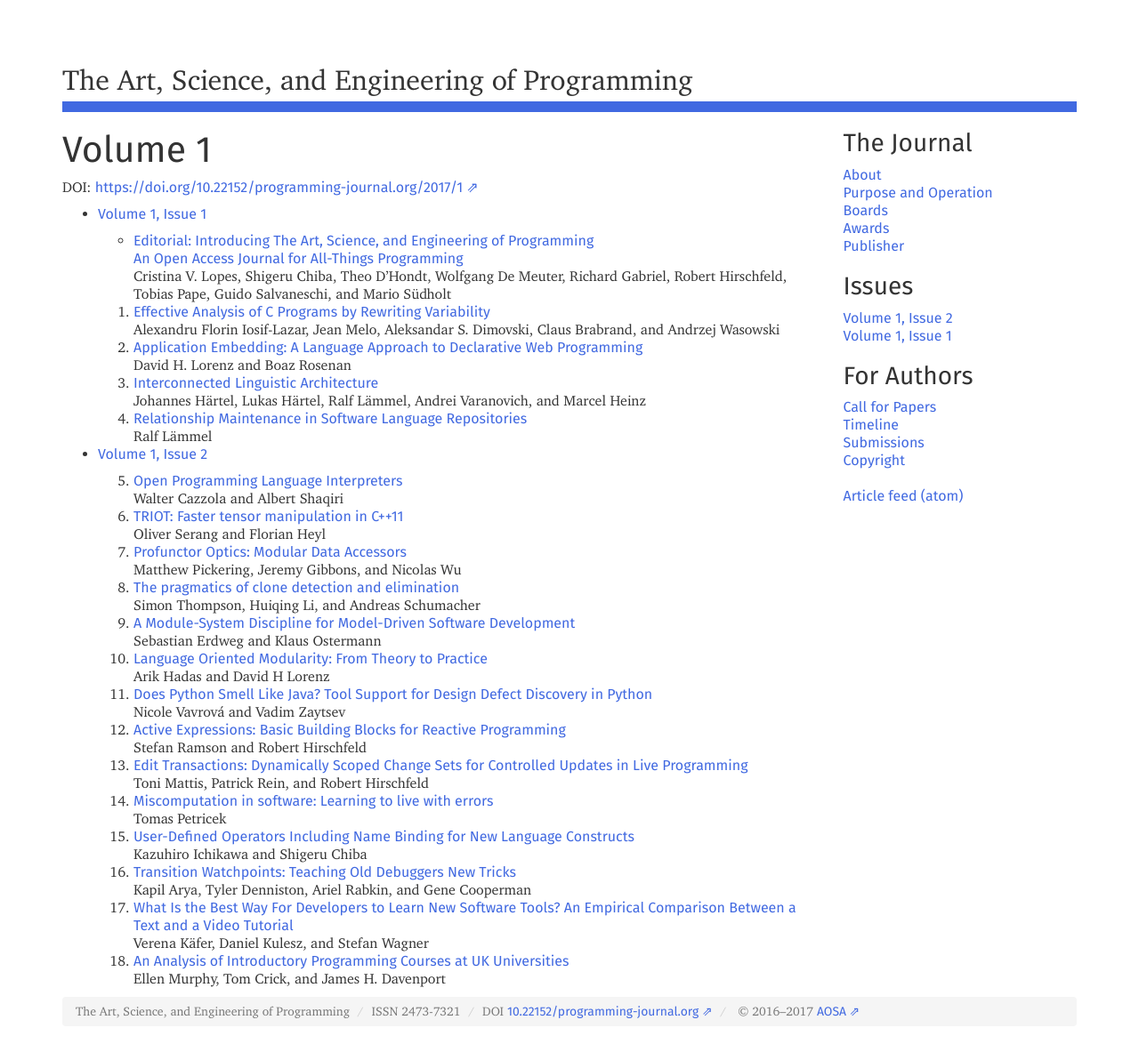
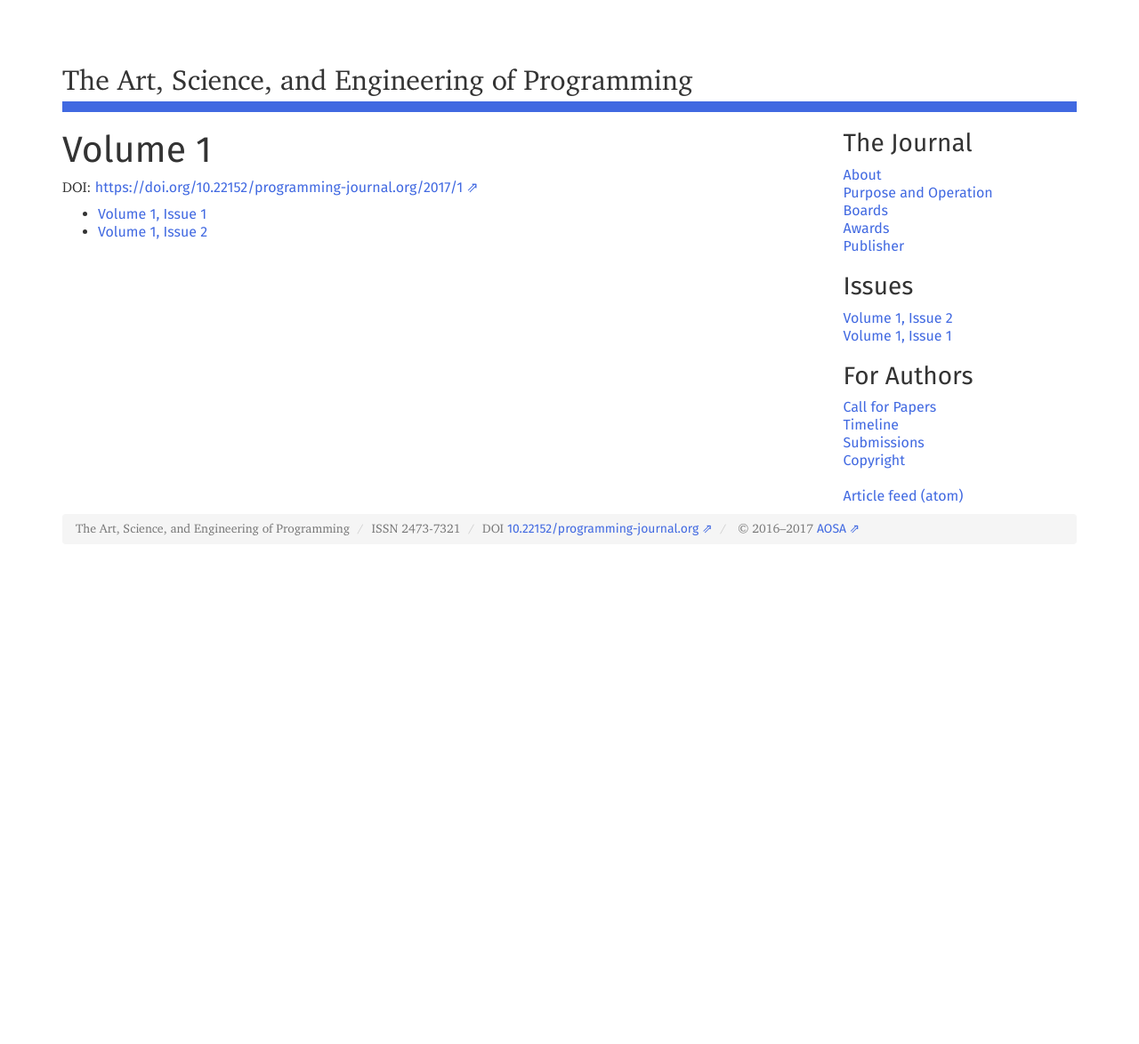
Before and after one commit to programming-journal/programming-journal.github.io, a Jekyll site: the page built from 2017/1/index.markdown, in a window 1280 px wide. Shown: the whole page at 89% size. Built offline with Jekyll 4.4.1, drawn with Linux system fonts in a browser that asks for light colours; nearby versions of some CDN libraries; after the commit the page ends 900 px from its top, so only the background shows below that.

Commit message:
Formatting

```diff
--- a/2017/1/index.markdown
+++ b/2017/1/index.markdown
@@ -2,62 +2,10 @@
 title: "Volume 1"
 type: "volume"
 id: "urn:doi:10.22152%2Fprogramming-journal.org%2F2017%2F1"
-date: "2017-04-03"
+date: "2017-02-02"
 ---
 DOI: <https://doi.org/10.22152/programming-journal.org/2017/1>
 
 
 * [Volume 1, Issue 1](issue1)
-
-  - [Editorial: Introducing The Art, Science, and Engineering of Programming
-An Open Access Journal for All-Things Programming](../editorial)
-Cristina V. Lopes, Shigeru Chiba, Theo D’Hondt, Wolfgang De Meuter, Richard Gabriel, Robert Hirschfeld, Tobias Pape, Guido Salvaneschi, and Mario Südholt
-
-
-
-  {: start="1"}
-  1. [Effective Analysis of C Programs by Rewriting Variability](../1)
-Alexandru Florin Iosif-Lazar, Jean Melo, Aleksandar S. Dimovski, Claus Brabrand, and Andrzej Wasowski
-  1. [Application Embedding: A Language Approach to Declarative Web Programming](../2)
-David H. Lorenz and Boaz Rosenan
-  1. [Interconnected Linguistic Architecture](../3)
-Johannes Härtel, Lukas Härtel, Ralf Lämmel, Andrei Varanovich, and Marcel Heinz
-  1. [Relationship Maintenance in Software Language Repositories](../4)
-Ralf Lämmel
-
-
-
 * [Volume 1, Issue 2](issue2)
-
-
-
-
-  {: start="5"}
-  1. [Open Programming Language Interpreters](../5)
-Walter Cazzola and Albert Shaqiri
-  1. [TRIOT: Faster tensor manipulation in C++11](../6)
-Oliver Serang and Florian Heyl
-  1. [Profunctor Optics: Modular Data Accessors](../7)
-Matthew Pickering, Jeremy Gibbons, and Nicolas Wu
-  1. [The pragmatics of clone detection and elimination](../8)
-Simon Thompson, Huiqing Li, and Andreas Schumacher
-  1. [A Module-System Discipline for Model-Driven Software Development](../9)
-Sebastian Erdweg and Klaus Ostermann
-  1. [Language Oriented Modularity: From Theory to Practice](../10)
-Arik Hadas and David H Lorenz
-  1. [Does Python Smell Like Java? Tool Support for Design Defect Discovery in Python](../11)
-Nicole Vavrová and Vadim Zaytsev
-  1. [Active Expressions: Basic Building Blocks for Reactive Programming](../12)
-Stefan Ramson and Robert Hirschfeld
-  1. [Edit Transactions: Dynamically Scoped Change Sets for Controlled Updates in Live Programming](../13)
-Toni Mattis, Patrick Rein, and Robert Hirschfeld
-  1. [Miscomputation in software: Learning to live with errors](../14)
-Tomas Petricek
-  1. [User-Defined Operators Including Name Binding for New Language Constructs](../15)
-Kazuhiro Ichikawa and Shigeru Chiba
-  1. [Transition Watchpoints: Teaching Old Debuggers New Tricks](../16)
-Kapil Arya, Tyler Denniston, Ariel Rabkin, and Gene Cooperman
-  1. [What Is the Best Way For Developers to Learn New Software Tools? An Empirical Comparison Between a Text and a Video Tutorial](../17)
-Verena Käfer, Daniel Kulesz, and Stefan Wagner
-  1. [An Analysis of Introductory Programming Courses at UK Universities](../18)
-Ellen Murphy, Tom Crick, and James H. Davenport
--- a/2017/1/issue1/index.markdown
+++ b/2017/1/issue1/index.markdown
@@ -4,7 +4,7 @@ category: "Issues"
 order: -1001
 type: "issue"
 id: "urn:doi:10.22152%2Fprogramming-journal.org%2F2017%2F1%2Fissue1"
-date: "2017-04-03"
+date: "2017-02-02"
 ---
 DOI: <https://doi.org/10.22152/programming-journal.org/2017/1/issue1>
 
```
